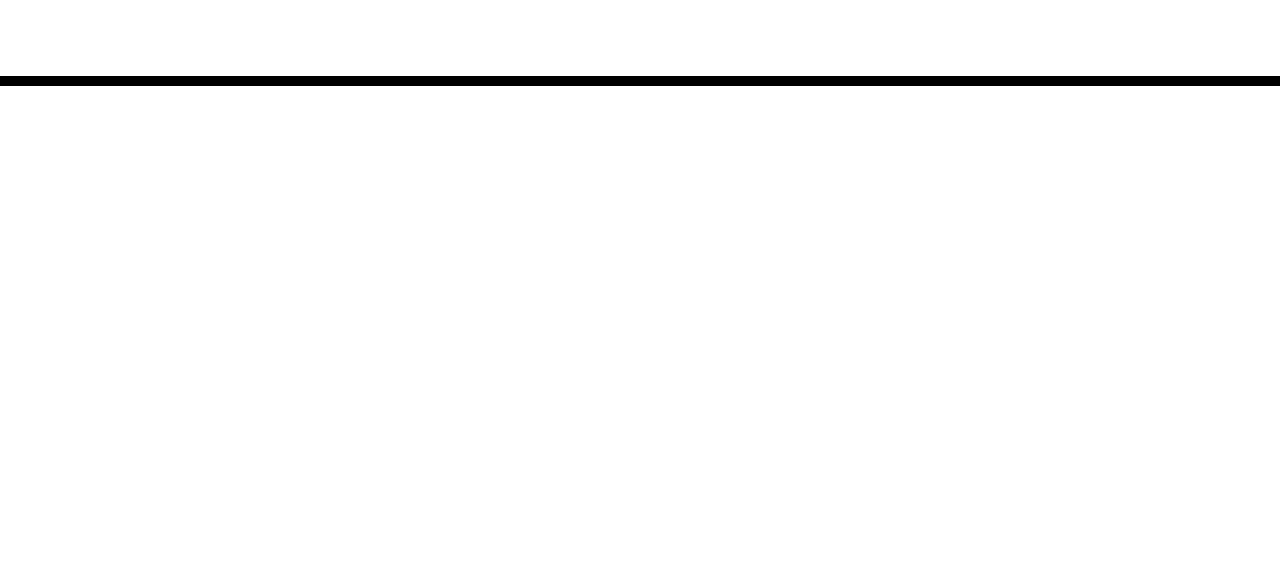
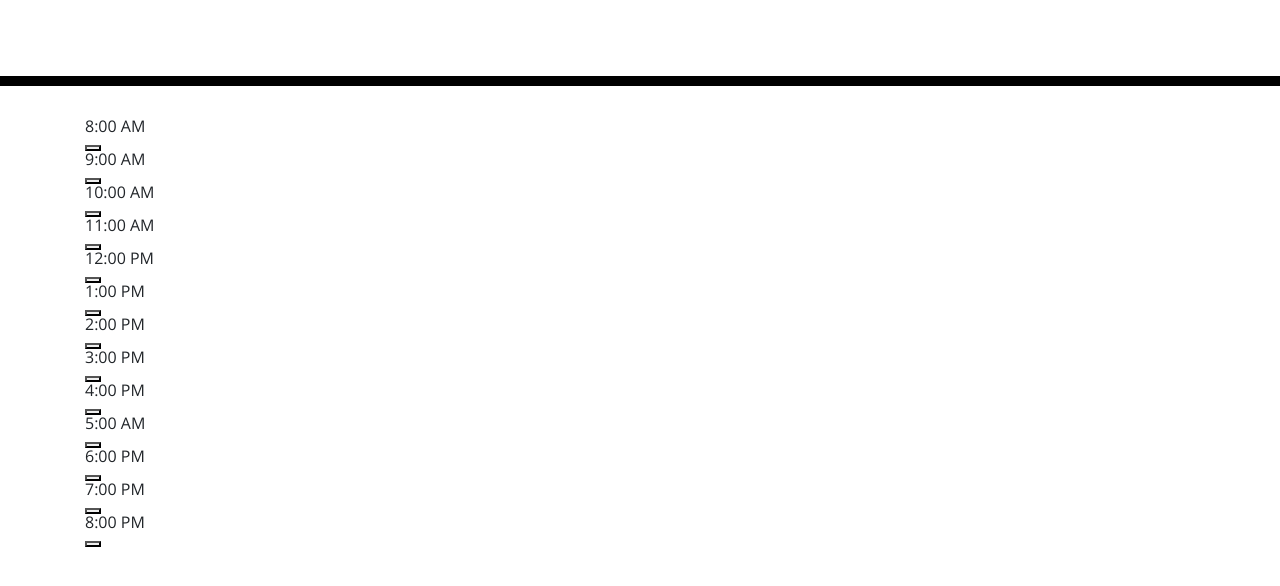
Before and after one commit to ftrcafekundera/05-week, a plain HTML site: page index.html in a window 1280 px wide. Shown: the part 182-768 px from the top of the page. Drawn offline with nearby package versions, Linux system fonts and the light colour scheme.

Commit message:
Added in rows for the schedule

```diff
--- a/index.html
+++ b/index.html
@@ -30,6 +30,84 @@
     </header>
     <div class="container">
       <!-- Timeblocks go here -->
+      <div id="calendar-row-no1" class="justify content">
+        <div id="time-8am" class="column">8:00 AM</div>
+        <text area rows="3" id="text-8am" class="column-10"></text area>
+        <button id="store" class="column"><i class="save"></i></button>
+      </div>
+
+      <div id="calendar-row-no1" class="justify content">
+        <div id="time-9am" class="column">9:00 AM</div>
+        <text area rows="3" id="text-9am" class="column-10"></text area>
+        <button id="store" class="column"><i class="save"></i></button>
+      </div>
+
+      <div id="calendar-row-no1" class="justify content">
+        <div id="time-10am" class="column">10:00 AM</div>
+        <text area rows="3" id="text-10am" class="column-10"></text area>
+        <button id="store" class="column"><i class="save"></i></button>
+      </div>
+
+      <div id="calendar-row-no1" class="justify content">
+        <div id="time-11am" class="column">11:00 AM</div>
+        <text area rows="3" id="text-11am" class="column-10"></text area>
+        <button id="store" class="column"><i class="save"></i></button>
+      </div>
+
+      <div id="calendar-row-no1" class="justify content">
+        <div id="time-12pm" class="column">12:00 PM</div>
+        <text area rows="3" id="text-12pm" class="column-10"></text area>
+        <button id="store" class="column"><i class="save"></i></button>
+      </div>
+
+      <div id="calendar-row-no1" class="justify content">
+        <div id="time-1pm" class="column">1:00 PM</div>
+        <text area rows="3" id="text-1pm" class="column-10"></text area>
+        <button id="store" class="column"><i class="save"></i></button>
+      </div>
+
+      <div id="calendar-row-no1" class="justify content">
+        <div id="time-2pm" class="column">2:00 PM</div>
+        <text area rows="3" id="text-2pm" class="column-10"></text area>
+        <button id="store" class="column"><i class="save"></i></button>
+      </div>
+
+      <div id="calendar-row-no1" class="justify content">
+        <div id="time-3pm" class="column">3:00 PM</div>
+        <text area rows="3" id="text-3pm" class="column-10"></text area>
+        <button id="store" class="column"><i class="save"></i></button>
+      </div>
+
+      <div id="calendar-row-no1" class="justify content">
+        <div id="time-4pm" class="column">4:00 PM</div>
+        <text area rows="3" id="text-4pm" class="column-10"></text area>
+        <button id="store" class="column"><i class="save"></i></button>
+      </div>
+
+      <div id="calendar-row-no1" class="justify content">
+        <div id="time-5pm" class="column">5:00 AM</div>
+        <text area rows="3" id="text-5pm" class="column-10"></text area>
+        <button id="store" class="column"><i class="save"></i></button>
+      </div>
+
+      <div id="calendar-row-no1" class="justify content">
+        <div id="time-6pm" class="column">6:00 PM</div>
+        <text area rows="3" id="text-6pm" class="column-10"></text area>
+        <button id="store" class="column"><i class="save"></i></button>
+      </div>
+
+      <div id="calendar-row-no1" class="justify content">
+        <div id="time-7pm" class="column">7:00 PM</div>
+        <text area rows="3" id="text-7pm" class="column-10"></text area>
+        <button id="store" class="column"><i class="save"></i></button>
+      </div>
+
+       <div id="calendar-row-no1" class="justify content">
+        <div id="time-8pm" class="column">8:00 PM</div>
+        <text area rows="3" id="text-8pm" class="column-10"></text area>
+        <button id="store" class="column"><i class="save"></i></button>
+      </div>
+
     </div>
 
     <script src="https://code.jquery.com/jquery-3.4.1.min.js"></script>
```
